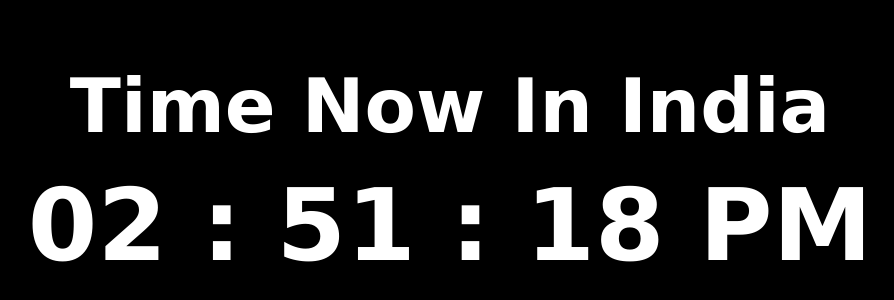
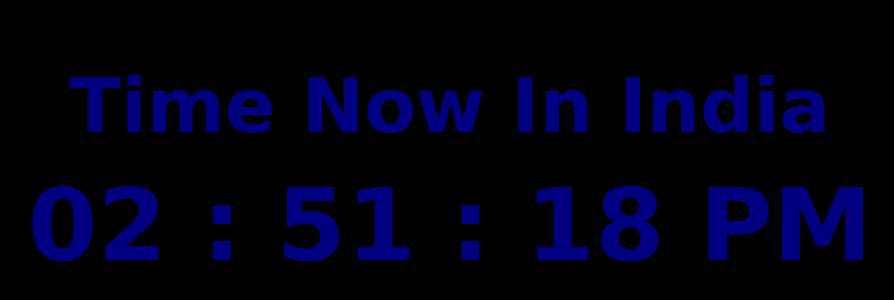
Before and after one commit to Pawantechofficial/clock, a plain HTML site: page index.html in a window 1280 px wide. Shown: the whole page, without its empty margins (190-1084 px from the left). Drawn offline with Linux system fonts and the light colour scheme.

Commit message:
Update index.html

```diff
--- a/index.html
+++ b/index.html
@@ -7,7 +7,7 @@
     <title>Digital clock</title>
     <style>
       body {
-        color: rgb(255, 255, 255);
+        color: rgb(0, 0, 128);
         background: black;
       }
       h1 {
```
